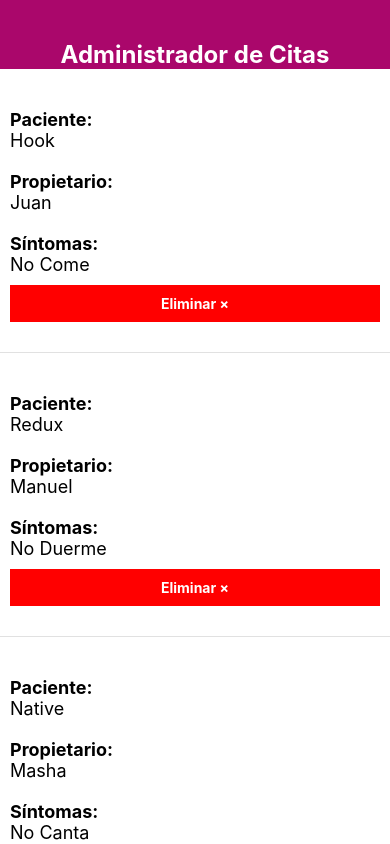
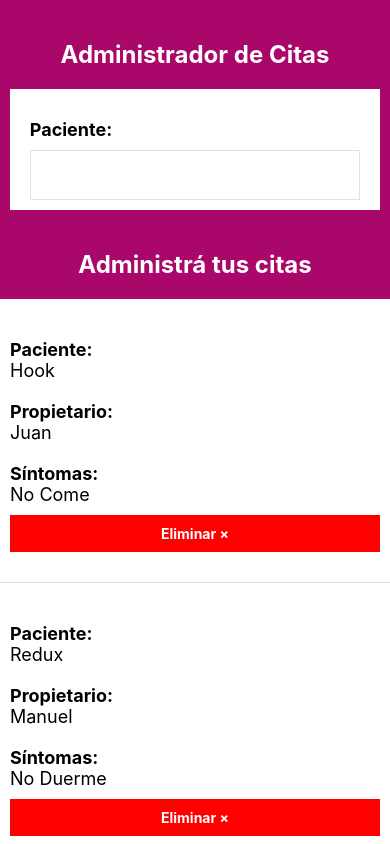
Before and after one commit to jorgediazok/react-native-crud, a React Native app: screen / in a window 390 px wide. Built offline with nearby package versions, Linux system fonts and the light colour scheme.

Commit message:
added form

```diff
--- a/App.js
+++ b/App.js
@@ -1,6 +1,7 @@
 import React, { useState } from 'react';
 import { StyleSheet, Text, View, FlatList } from 'react-native';
 import Cita from './components/Cita';
+import Form from './components/Form';
 
 export default function App() {
   const [citas, setCitas] = useState([
@@ -24,12 +25,26 @@
     },
   ]);
 
+  const eliminarPaciente = (id) => {
+    setCitas((citasActuales) => {
+      return citasActuales.filter((cita) => cita.id !== id);
+    });
+  };
+
   return (
     <View style={styles.contenedor}>
       <Text style={styles.titulo}>Administrador de Citas</Text>
+      <Form />
+      <Text style={styles.titulo}>
+        {citas.length > 0
+          ? 'Administrá tus citas'
+          : 'No hay citas, agrega una.'}
+      </Text>
       <FlatList
         data={citas}
-        renderItem={({ item }) => <Cita item={item} />}
+        renderItem={({ item }) => (
+          <Cita item={item} eliminarPaciente={eliminarPaciente} />
+        )}
         keyExtractor={(cita) => cita.id}
       />
     </View>
@@ -43,6 +58,7 @@
   },
   titulo: {
     marginTop: 40,
+    marginBottom: 20,
     fontSize: 24,
     fontWeight: 'bold',
     textAlign: 'center',
--- a/components/Cita.js
+++ b/components/Cita.js
@@ -7,7 +7,7 @@
   TouchableHighlight,
 } from 'react-native';
 
-const Cita = ({ item }) => {
+const Cita = ({ item, eliminarPaciente }) => {
   const dialogoEliminar = () => {
     console.log('Eliminando');
   };
@@ -28,7 +28,7 @@
       </View>
       <View>
         <TouchableHighlight
-          onPress={() => dialogoEliminar()}
+          onPress={() => eliminarPaciente(item.id)}
           style={styles.btnEliminar}
         >
           <Text style={styles.textoEliminar}>Eliminar &times;</Text>
--- /dev/null
+++ b/components/Form.js
@@ -0,0 +1,38 @@
+import React, { useState } from 'react';
+import { Text, StyleSheet, View, TextInput } from 'react-native';
+
+const Form = () => {
+  return (
+    <>
+      <View style={styles.form}>
+        <View>
+          <Text style={styles.label}>Paciente:</Text>
+          <TextInput style={styles.input} />
+        </View>
+      </View>
+    </>
+  );
+};
+
+const styles = StyleSheet.create({
+  form: {
+    backgroundColor: '#FFF',
+    paddingHorizontal: 20,
+    paddingVertical: 10,
+    marginHorizontal: '2.5%',
+  },
+  label: {
+    fontWeight: 'bold',
+    fontSize: 18,
+    marginTop: 20,
+  },
+  input: {
+    marginTop: 10,
+    height: 50,
+    borderColor: '#e1e1e1',
+    borderWidth: 1,
+    borderStyle: 'solid',
+  },
+});
+
+export default Form;
```
